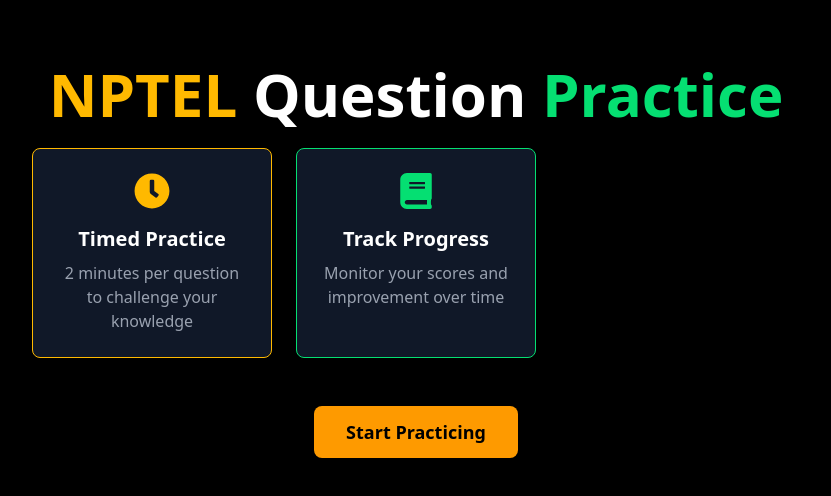
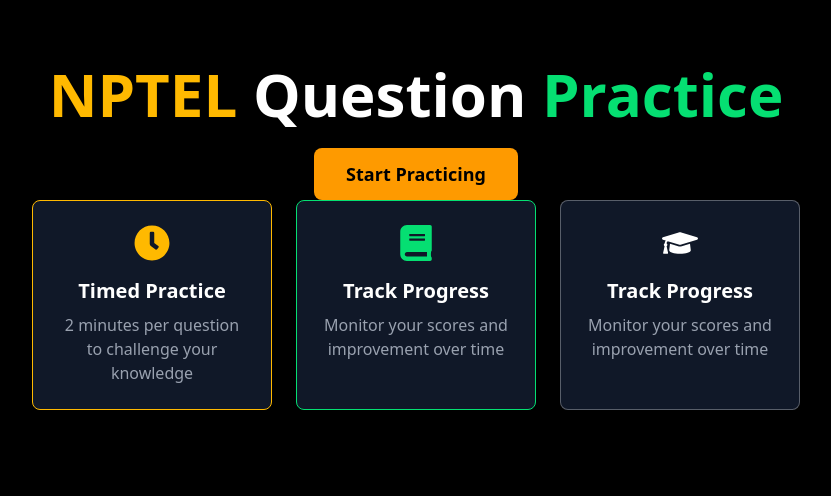
Before and after one commit to kumar10248/quiz, a Next.js app: page / in a window 1280 px wide. Shown: the top 496 px of the page, without its empty margins (224-1055 px from the left). Built offline with nearby package versions, Linux system fonts and the light colour scheme.

Commit message:
feat: Add additional "Track Progress" section for enhanced user guidance

```diff
--- a/src/app/page.tsx
+++ b/src/app/page.tsx
@@ -13,6 +13,11 @@
             Enhance your learning with timed practice sessions organized by week.
           </p>
            */}
+           <Link href="/practice"
+            className="inline-block bg-amber-500 hover:bg-amber-600 text-black font-bold py-3 px-8 rounded-lg transition duration-300 text-lg">
+            Start Practicing
+          </Link>
+
           <div className="grid grid-cols-1 md:grid-cols-2 lg:grid-cols-3 gap-6 mb-12">
             <div className="bg-gray-900 p-6 rounded-lg border border-amber-400">
               <FaClock className="text-amber-400 text-4xl mx-auto mb-4" />
@@ -24,13 +29,14 @@
               <h3 className="text-xl font-semibold mb-2">Track Progress</h3>
               <p className="text-gray-400">Monitor your scores and improvement over time</p>
             </div>
-
+            <div className="bg-gray-900 p-6 rounded-lg border border-white/30">
+              <FaGraduationCap className="text-white text-4xl mx-auto mb-4" />
+              <h3 className="text-xl font-semibold mb-2">Track Progress</h3>
+              <p className="text-gray-400">Monitor your scores and improvement over time</p>
+            </div>
           </div>
 
-          <Link href="/practice"
-            className="inline-block bg-amber-500 hover:bg-amber-600 text-black font-bold py-3 px-8 rounded-lg transition duration-300 text-lg">
-            Start Practicing
-          </Link>
+
         </div>
       </div>
     </div>
```
